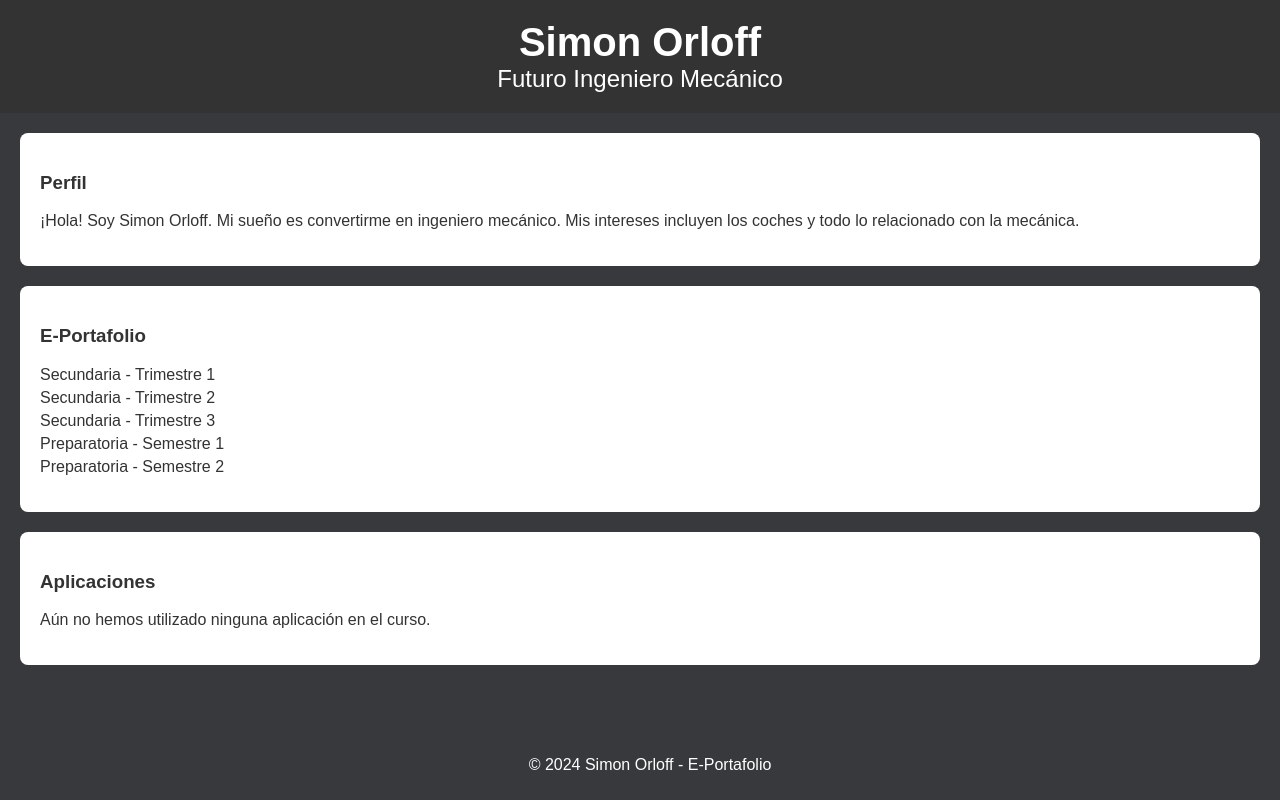
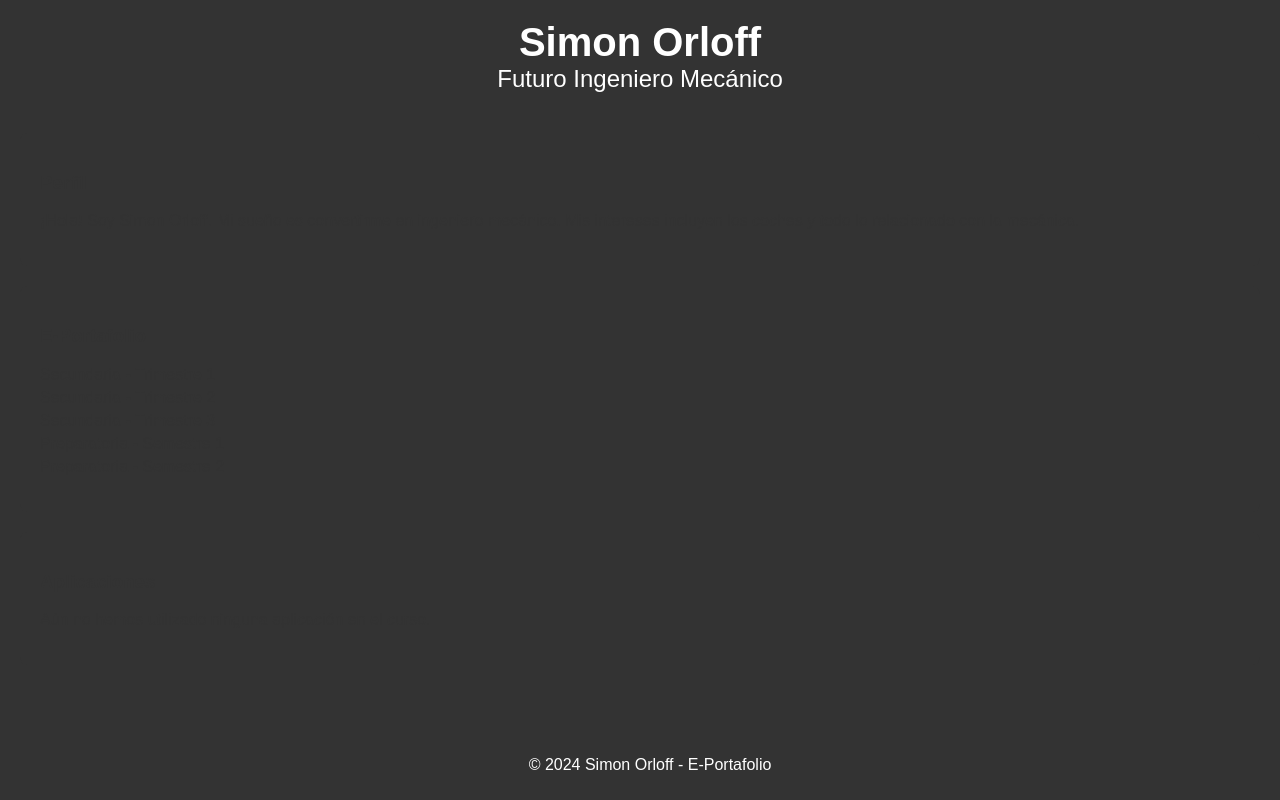
Before and after one commit to Simonloff/E-Portafolio, a plain HTML site: page index.html in a window 1280 px wide. Drawn offline with Linux system fonts and the light colour scheme.

Commit message:
Update style.css

```diff
--- a/style.css
+++ b/style.css
@@ -2,7 +2,7 @@ body {
   font-family: Arial, sans-serif;
   margin: 0;
   padding: 0;
-  background-color: #38393c;
+  background-color: #333;
   color: #333;
 }
 
@@ -27,12 +27,12 @@ h2 {
 section {
   margin: 20px;
   padding: 20px;
-  background-color: #fff;
+  background-color: #333;
   border-radius: 8px;
 }
 
 footer {
-  background-color: #38393c;
+  background-color: #333;
   color: #fff;
   text-align: center;
   padding: 10px;
```
